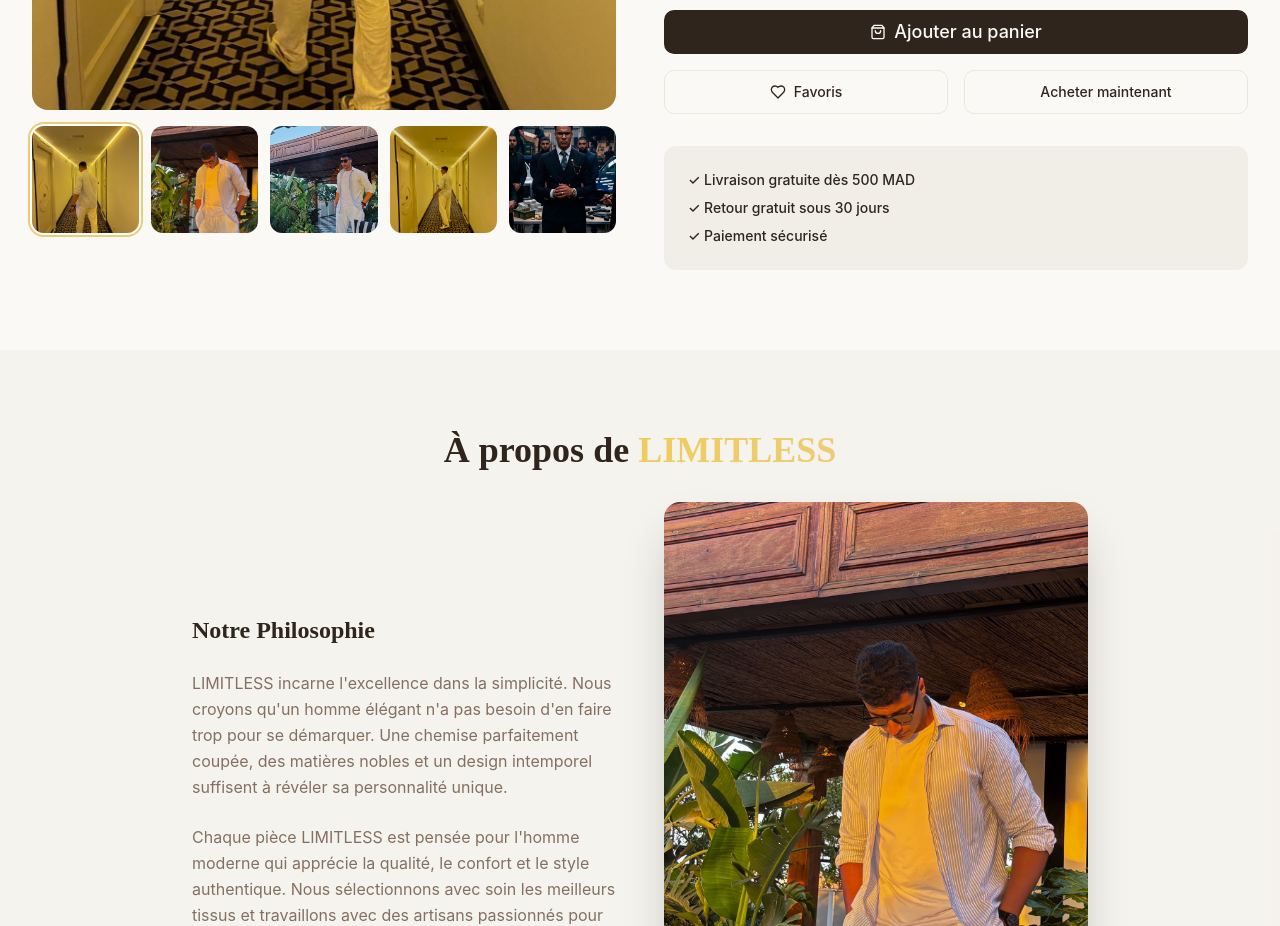
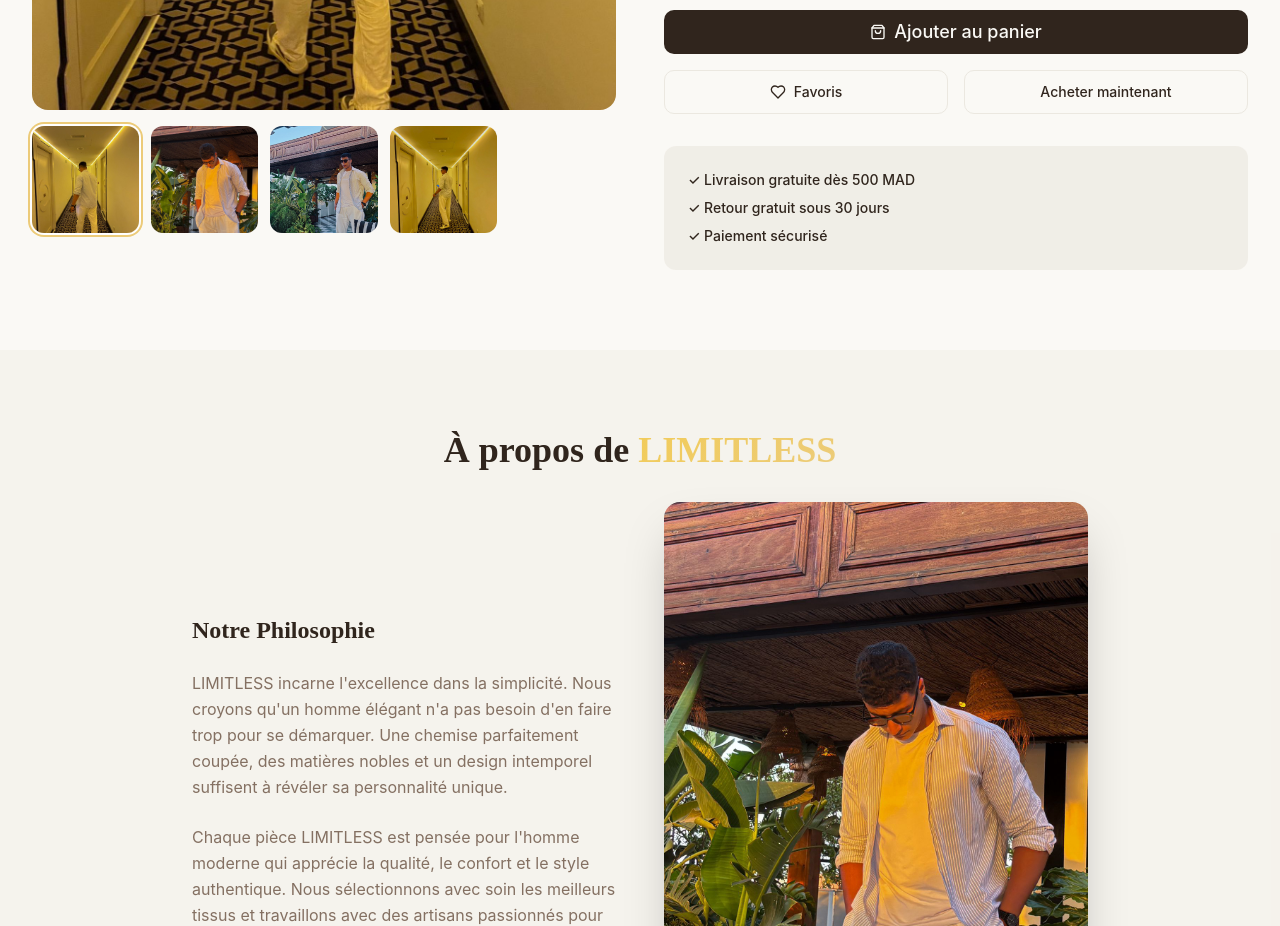
Before and after one commit to ousssy/unic-fashion-front, a React (Vite) app: page / in a window 1280 px wide. Shown: the part 1500-2426 px from the top of the page. Built offline with nearby package versions, Linux system fonts and the light colour scheme.

Commit message:
Preceding changes

```diff
--- a/src/components/ProductSection.tsx
+++ b/src/components/ProductSection.tsx
@@ -11,8 +11,7 @@ const ProductSection = () => {
     "/lovable-uploads/14e005e7-62a3-44d1-8828-e5417439e464.png",
     "/lovable-uploads/dfca1fd1-f6a2-46da-b9c7-36096f5928f6.png",
     "/lovable-uploads/8120649d-c545-450e-ba3d-1c06eaabb806.png",
-    "/lovable-uploads/c094ca86-26c6-47bd-b428-73715aab673f.png",
-    "/lovable-uploads/6ced0a9b-7191-4f47-92c0-c5913db63dc7.jpg"
+    "/lovable-uploads/c094ca86-26c6-47bd-b428-73715aab673f.png"
   ];
 
   const sizes = ["S", "M", "L", "XL", "XXL"];
```
